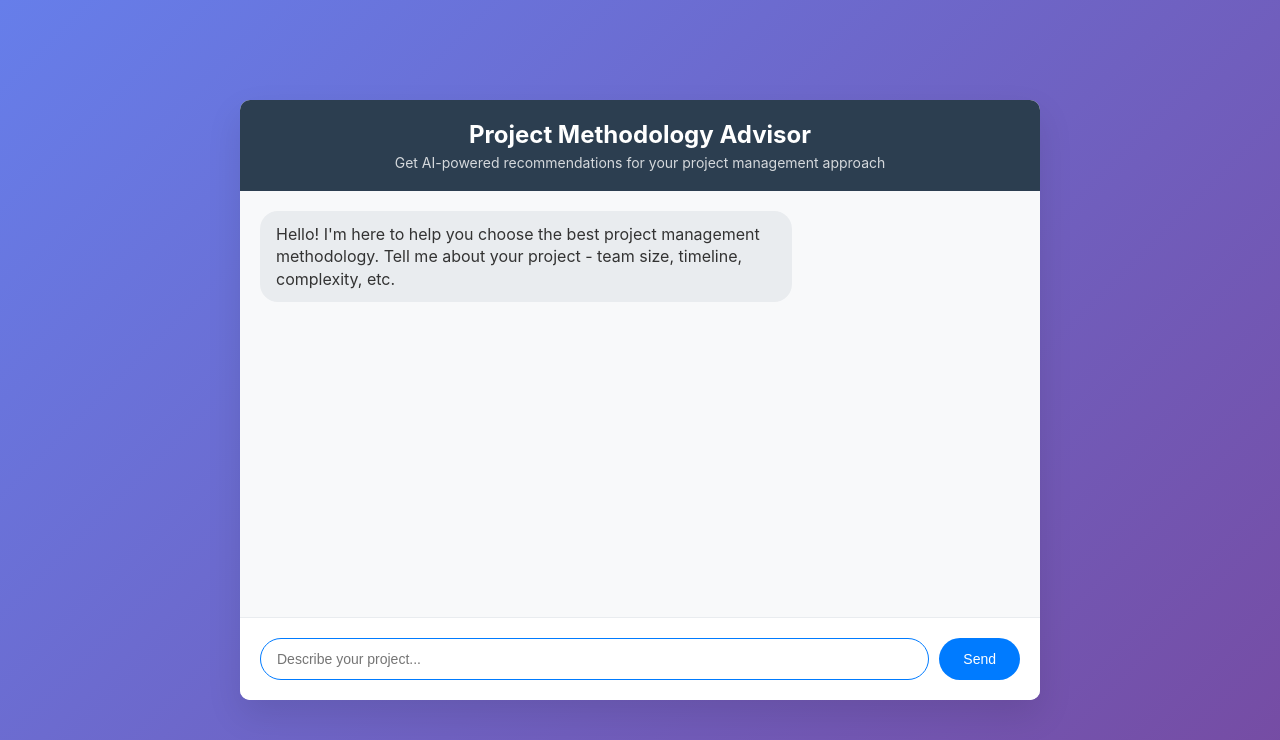
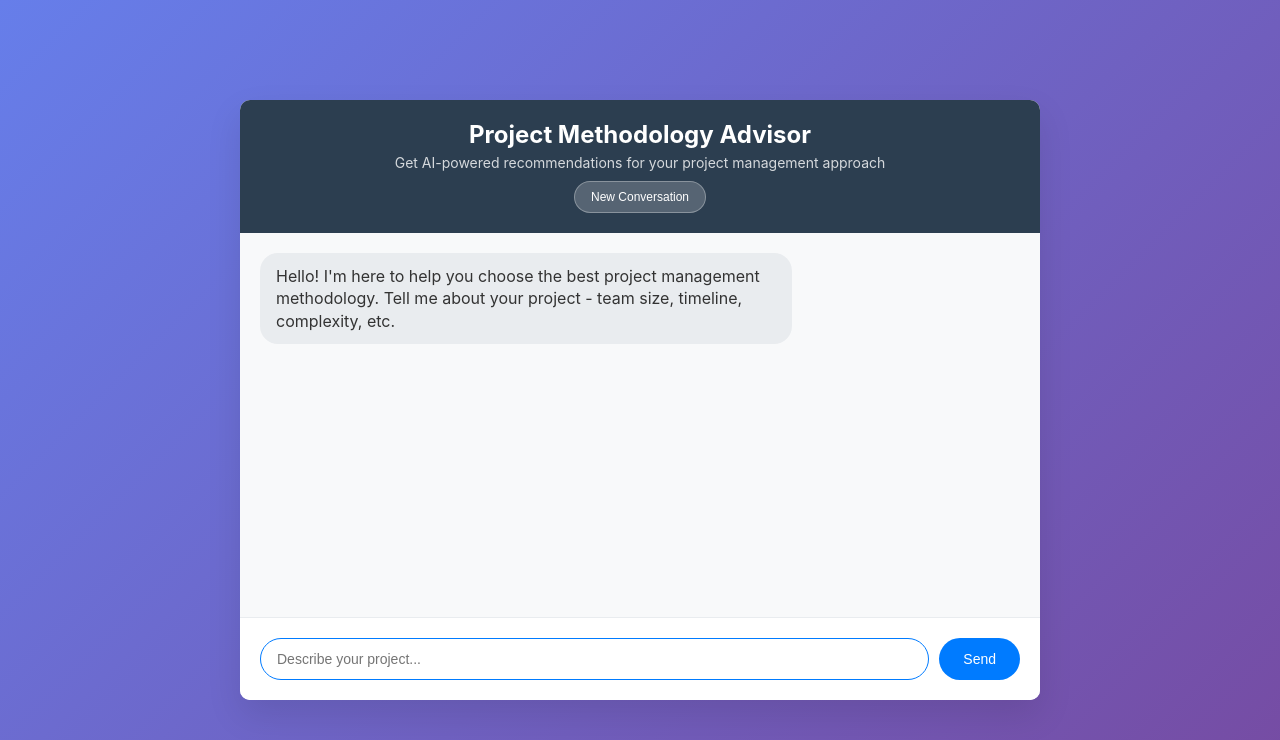
Before and after one commit to tarvn-dev/chatbot-methodology-advisor, a Flask app: page / in a window 1280 px wide. Shown: the top 740 px of the page. Run offline with Flask 3, Linux system fonts and the light colour scheme.

Commit message:
Add conversation memory and enhanced chatbot logic

```diff
--- a/app.py
+++ b/app.py
@@ -1,15 +1,18 @@
 # app.py
-from flask import Flask, render_template, request, jsonify
+from flask import Flask, render_template, request, jsonify, session
 import os
 from dotenv import load_dotenv
 from openai import OpenAI
+import json
 
 load_dotenv()
 app = Flask(__name__)
+app.secret_key = os.getenv('FLASK_SECRET_KEY', 'chatbot-secret-key-123')
 client = OpenAI(api_key=os.getenv('OPENAI_API_KEY'))
 
 @app.route('/')
 def home():
+    session.clear()
     return render_template('index.html')
 
 @app.route('/chat', methods=['POST'])
@@ -20,23 +23,63 @@ def chat():
         if not user_message:
             return jsonify({'error': 'No message provided'}), 400
 
+        # Get conversation history from session
+        if 'conversation' not in session:
+            session['conversation'] = []
+
+        # Add user message to conversation
+        session['conversation'].append({"role": "user", "content": user_message})
+
+        # Build conversation messages for OpenAI
+        messages = [
+            {
+                "role": "system",
+                "content": """You are a senior project management consultant with expertise in all major methodologies. Your goal is to recommend the best project management approach based on specific project characteristics.
+
+METHODOLOGIES TO CONSIDER:
+- Agile/Scrum: Iterative, flexible, good for uncertain requirements
+- Kanban: Continuous flow, visual workflow, good for maintenance
+- Waterfall: Sequential, structured, good for fixed requirements
+- Lean: Waste reduction, efficiency focus
+- Hybrid: Combination approaches
+- DevOps: Development and operations integration
+
+GATHER INFORMATION ABOUT:
+1. Team size and experience level
+2. Project timeline and deadlines
+3. Requirements clarity and change frequency
+4. Stakeholder involvement level
+5. Project complexity and risk
+6. Industry/domain constraints
+
+RESPONSE STYLE:
+- Ask follow-up questions if you need more information
+- Be specific in recommendations
+- Explain WHY your recommendation fits
+- Suggest implementation tips
+- Keep responses conversational but professional
+- If you have enough information, provide a detailed recommendation with reasoning"""
+            }
+        ]
+
+        # Add conversation history
+        messages.extend(session['conversation'])
+
         response = client.chat.completions.create(
             model="gpt-3.5-turbo",
-            messages=[
-                {
-                    "role": "system",
-                    "content": "You are an expert project management consultant. Based on project characteristics like team size, timeline, complexity, budget, and industry, recommend the most suitable project management methodology (Agile, Scrum, Kanban, Waterfall, Lean, etc.). Be specific and explain why your recommendation fits their needs."
-                },
-                {
-                    "role": "user",
-                    "content": user_message
-                }
-            ],
-            max_tokens=500,
+            messages=messages,
+            max_tokens=600,
             temperature=0.7
         )
 
         ai_response = response.choices[0].message.content.strip()
+
+        # Add AI response to conversation
+        session['conversation'].append({"role": "assistant", "content": ai_response})
+
+        # Limit conversation history to last 10 exchanges
+        if len(session['conversation']) > 20:
+            session['conversation'] = session['conversation'][-20:]
 
         return jsonify({
             'response': ai_response,
@@ -44,10 +87,16 @@ def chat():
         })
 
     except Exception as e:
+        app.logger.error(f"Chat error: {str(e)}")
         return jsonify({
-            'error': f'An error occurred: {str(e)}',
+            'error': 'I apologize, but I encountered an error. Please try again.',
             'status': 'error'
         }), 500
 
+@app.route('/reset', methods=['POST'])
+def reset_conversation():
+    session.clear()
+    return jsonify({'status': 'success', 'message': 'Conversation reset'})
+
 if __name__ == '__main__':
     app.run(debug=True)
--- a/static/script.js
+++ b/static/script.js
@@ -84,6 +84,24 @@ async function sendMessage() {
     messageInput.focus();
 }
 
+// Reset conversation
+async function resetConversation() {
+    try {
+        await fetch('/reset', { method: 'POST' });
+        chatMessages.innerHTML = `
+            <div class="message bot-message">
+                <div class="message-content">
+                    Hello! I'm here to help you choose the best project management methodology.
+                    Tell me about your project - team size, timeline, complexity, etc.
+                </div>
+            </div>
+        `;
+        messageInput.focus();
+    } catch (error) {
+        console.error('Reset failed:', error);
+    }
+}
+
 // Event listeners
 sendButton.addEventListener('click', sendMessage);
 messageInput.addEventListener('keypress', (e) => {
@@ -92,5 +110,13 @@ messageInput.addEventListener('keypress', (e) => {
     }
 });
 
+// Add keyboard shortcut for reset (Ctrl+R)
+document.addEventListener('keydown', (e) => {
+    if (e.ctrlKey && e.key === 'r') {
+        e.preventDefault();
+        resetConversation();
+    }
+});
+
 // Focus input on load
 messageInput.focus();
--- a/static/style.css
+++ b/static/style.css
@@ -158,3 +158,19 @@ body {
         transform: translateY(-10px);
     }
 }
+
+#resetButton {
+    background: rgba(255, 255, 255, 0.2);
+    color: white;
+    border: 1px solid rgba(255, 255, 255, 0.3);
+    padding: 8px 16px;
+    border-radius: 20px;
+    cursor: pointer;
+    font-size: 12px;
+    margin-top: 10px;
+    transition: background 0.3s;
+}
+
+#resetButton:hover {
+    background: rgba(255, 255, 255, 0.3);
+}
--- a/templates/index.html
+++ b/templates/index.html
@@ -11,6 +11,7 @@
         <div class="chat-header">
             <h1>Project Methodology Advisor</h1>
             <p>Get AI-powered recommendations for your project management approach</p>
+            <button id="resetButton" onclick="resetConversation()">New Conversation</button>
         </div>
 
         <div class="chat-messages" id="chatMessages">
```
